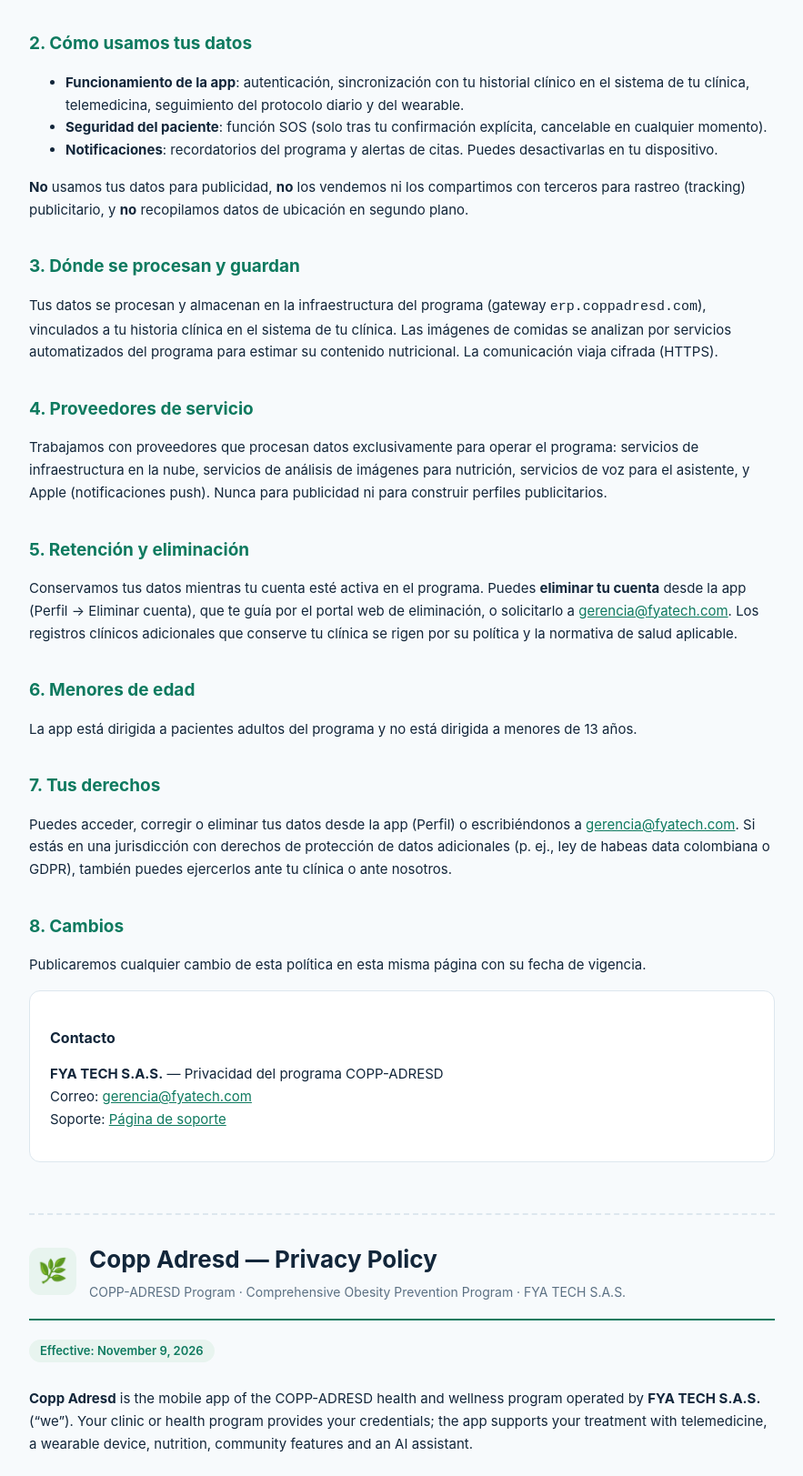
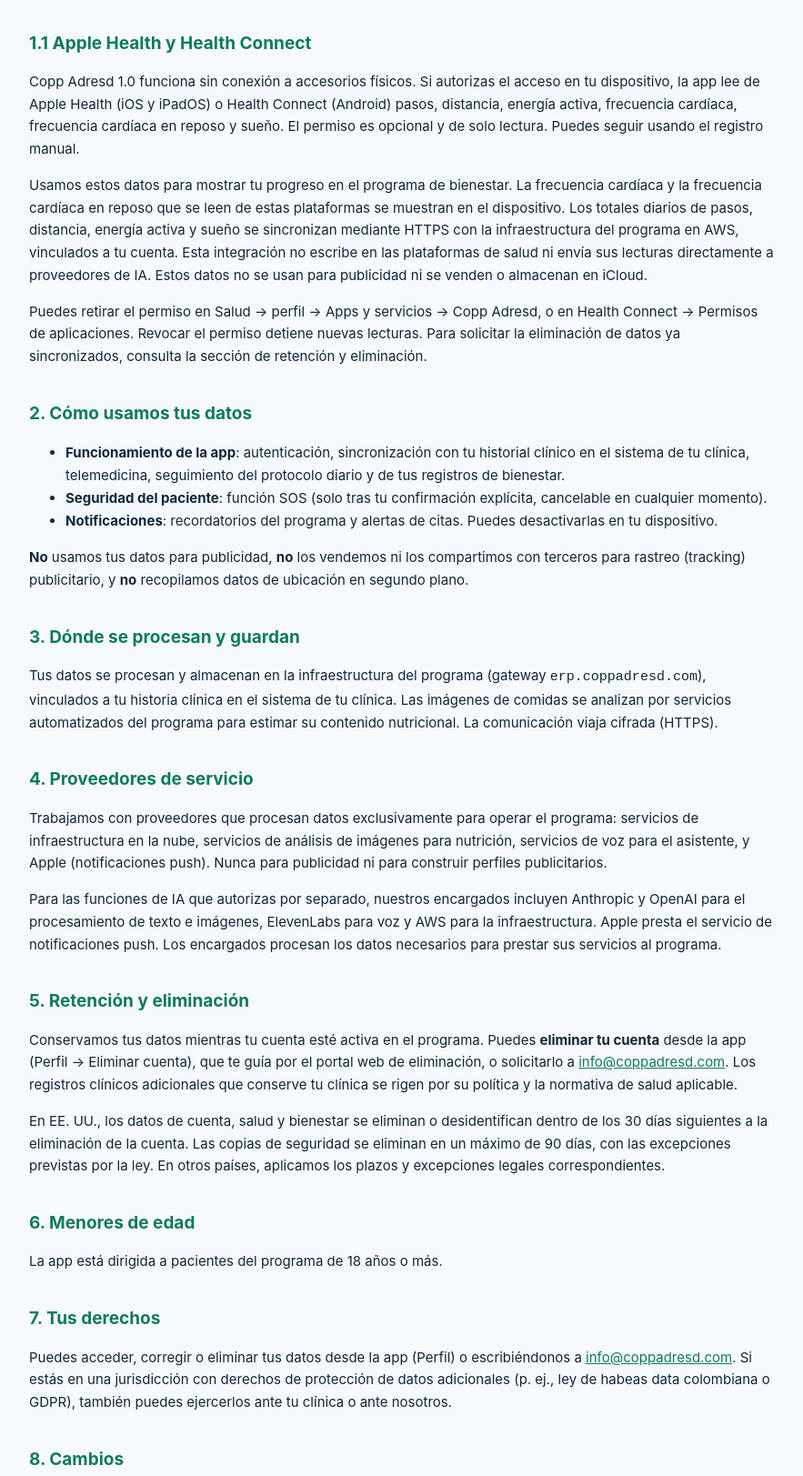
Before and after one commit to diomedescerda/coppadresd-privacy, a plain HTML site: page index.html in a window 1280 px wide. Shown: the part 966-2589 px from the top of the page at 91% size, without its empty margins (198-1081 px from the left). Drawn offline with Linux system fonts and the light colour scheme.

Commit message:
Document read-only Apple Health and Health Connect access

```diff
--- a/index.html
+++ b/index.html
@@ -36,10 +36,10 @@
     <p class="sub">Programa COPP-ADRESD · Comprehensive Obesity Prevention Program · FYA TECH S.A.S.</p>
   </div>
 </header>
-<p class="pill">Vigente desde: 9 de noviembre de 2026</p>
-<p>📄 <a href="privacy-policy-v1.0.pdf"><b>Descargar versión PDF oficial (V 1.0)</b></a></p>
+<p class="pill">Actualizada el 24 de noviembre de 2026</p>
+<p>📄 <a href="privacy-policy-v1.0.pdf"><b>Descargar la política general para EE. UU. (PDF)</b></a></p>
 
-<p><b>Copp Adresd</b> es la aplicación móvil del programa de salud y bienestar COPP-ADRESD, operada por <b>FYA TECH S.A.S.</b> (“nosotros”). Tu clínica o programa de salud te entrega las credenciales de acceso; la app acompaña tu tratamiento con telemedicina, wearable, nutrición, comunidad y un asistente de IA.</p>
+<p><b>Copp Adresd</b> es la aplicación móvil del programa de salud y bienestar COPP-ADRESD, operada por <b>FYA TECH S.A.S.</b> (“nosotros”). Tu clínica o programa de salud te entrega las credenciales de acceso; la app acompaña tu tratamiento con telemedicina, registro de bienestar, nutrición, comunidad y un asistente de IA.</p>
 
 <h2>1. Datos que recopilamos</h2>
 <table>
@@ -52,9 +52,14 @@
   <tr><td><b>Comunicaciones</b></td><td>Mensajes al asistente IA (Antares AI), mensajes dentro de la app</td><td>Brindarte el asistente clínico y la comunicación con tu equipo</td></tr>
 </table>
 
+<h2>1.1 Apple Health y Health Connect</h2>
+<p>Copp Adresd 1.0 funciona sin conexión a accesorios físicos. Si autorizas el acceso en tu dispositivo, la app lee de Apple Health (iOS y iPadOS) o Health Connect (Android) pasos, distancia, energía activa, frecuencia cardíaca, frecuencia cardíaca en reposo y sueño. El permiso es opcional y de solo lectura. Puedes seguir usando el registro manual.</p>
+<p>Usamos estos datos para mostrar tu progreso en el programa de bienestar. La frecuencia cardíaca y la frecuencia cardíaca en reposo que se leen de estas plataformas se muestran en el dispositivo. Los totales diarios de pasos, distancia, energía activa y sueño se sincronizan mediante HTTPS con la infraestructura del programa en AWS, vinculados a tu cuenta. Esta integración no escribe en las plataformas de salud ni envía sus lecturas directamente a proveedores de IA. Estos datos no se usan para publicidad ni se venden o almacenan en iCloud.</p>
+<p>Puedes retirar el permiso en Salud → perfil → Apps y servicios → Copp Adresd, o en Health Connect → Permisos de aplicaciones. Revocar el permiso detiene nuevas lecturas. Para solicitar la eliminación de datos ya sincronizados, consulta la sección de retención y eliminación.</p>
+
 <h2>2. Cómo usamos tus datos</h2>
 <ul>
-  <li><b>Funcionamiento de la app</b>: autenticación, sincronización con tu historial clínico en el sistema de tu clínica, telemedicina, seguimiento del protocolo diario y del wearable.</li>
+  <li><b>Funcionamiento de la app</b>: autenticación, sincronización con tu historial clínico en el sistema de tu clínica, telemedicina, seguimiento del protocolo diario y de tus registros de bienestar.</li>
   <li><b>Seguridad del paciente</b>: función SOS (solo tras tu confirmación explícita, cancelable en cualquier momento).</li>
   <li><b>Notificaciones</b>: recordatorios del programa y alertas de citas. Puedes desactivarlas en tu dispositivo.</li>
 </ul>
@@ -66,14 +71,18 @@
 <h2>4. Proveedores de servicio</h2>
 <p>Trabajamos con proveedores que procesan datos exclusivamente para operar el programa: servicios de infraestructura en la nube, servicios de análisis de imágenes para nutrición, servicios de voz para el asistente, y Apple (notificaciones push). Nunca para publicidad ni para construir perfiles publicitarios.</p>
 
+<p>Para las funciones de IA que autorizas por separado, nuestros encargados incluyen Anthropic y OpenAI para el procesamiento de texto e imágenes, ElevenLabs para voz y AWS para la infraestructura. Apple presta el servicio de notificaciones push. Los encargados procesan los datos necesarios para prestar sus servicios al programa.</p>
+
 <h2>5. Retención y eliminación</h2>
-<p>Conservamos tus datos mientras tu cuenta esté activa en el programa. Puedes <b>eliminar tu cuenta</b> desde la app (Perfil → Eliminar cuenta), que te guía por el portal web de eliminación, o solicitarlo a <a href="mailto:gerencia@fyatech.com">gerencia@fyatech.com</a>. Los registros clínicos adicionales que conserve tu clínica se rigen por su política y la normativa de salud aplicable.</p>
+<p>Conservamos tus datos mientras tu cuenta esté activa en el programa. Puedes <b>eliminar tu cuenta</b> desde la app (Perfil → Eliminar cuenta), que te guía por el portal web de eliminación, o solicitarlo a <a href="mailto:info@coppadresd.com">info@coppadresd.com</a>. Los registros clínicos adicionales que conserve tu clínica se rigen por su política y la normativa de salud aplicable.</p>
+
+<p>En EE. UU., los datos de cuenta, salud y bienestar se eliminan o desidentifican dentro de los 30 días siguientes a la eliminación de la cuenta. Las copias de seguridad se eliminan en un máximo de 90 días, con las excepciones previstas por la ley. En otros países, aplicamos los plazos y excepciones legales correspondientes.</p>
 
 <h2>6. Menores de edad</h2>
-<p>La app está dirigida a pacientes adultos del programa y no está dirigida a menores de 13 años.</p>
+<p>La app está dirigida a pacientes del programa de 18 años o más.</p>
 
 <h2>7. Tus derechos</h2>
-<p>Puedes acceder, corregir o eliminar tus datos desde la app (Perfil) o escribiéndonos a <a href="mailto:gerencia@fyatech.com">gerencia@fyatech.com</a>. Si estás en una jurisdicción con derechos de protección de datos adicionales (p. ej., ley de habeas data colombiana o GDPR), también puedes ejercerlos ante tu clínica o ante nosotros.</p>
+<p>Puedes acceder, corregir o eliminar tus datos desde la app (Perfil) o escribiéndonos a <a href="mailto:info@coppadresd.com">info@coppadresd.com</a>. Si estás en una jurisdicción con derechos de protección de datos adicionales (p. ej., ley de habeas data colombiana o GDPR), también puedes ejercerlos ante tu clínica o ante nosotros.</p>
 
 <h2>8. Cambios</h2>
 <p>Publicaremos cualquier cambio de esta política en esta misma página con su fecha de vigencia.</p>
@@ -81,7 +90,9 @@
 <div class="card">
 <h3>Contacto</h3>
 <p><b>FYA TECH S.A.S.</b> — Privacidad del programa COPP-ADRESD<br>
-Correo: <a href="mailto:gerencia@fyatech.com">gerencia@fyatech.com</a><br>
+NIT 901708888-1<br>
+Domicilio registrado: Carrera 57 # 99 A - 65, Oficina 1303, Torres del Atlántico, Barranquilla, Colombia<br>
+Correo: <a href="mailto:info@coppadresd.com">info@coppadresd.com</a><br>
 Soporte: <a href="support.html">Página de soporte</a></p>
 </div>
 
@@ -94,9 +105,9 @@ Soporte: <a href="support.html">Página de soporte</a></p>
     <p class="sub">COPP-ADRESD Program · Comprehensive Obesity Prevention Program · FYA TECH S.A.S.</p>
   </div>
 </header>
-<p class="pill">Effective: November 9, 2026</p>
+<p class="pill">Updated November 24, 2026</p>
 
-<p><b>Copp Adresd</b> is the mobile app of the COPP-ADRESD health and wellness program operated by <b>FYA TECH S.A.S.</b> (“we”). Your clinic or health program provides your credentials; the app supports your treatment with telemedicine, a wearable device, nutrition, community features and an AI assistant.</p>
+<p><b>Copp Adresd</b> is the mobile app of the COPP-ADRESD health and wellness program operated by <b>FYA TECH S.A.S.</b> (“we”). Your clinic or health program provides your credentials; the app supports your treatment with telemedicine, wellness logging, nutrition, community features and an AI assistant.</p>
 
 <h2>1. Data we collect</h2>
 <table>
@@ -109,9 +120,14 @@ Soporte: <a href="support.html">Página de soporte</a></p>
   <tr><td><b>Communications</b></td><td>Messages to the AI assistant (Antares AI), in-app messages</td><td>Providing the clinical assistant and communication with your care team</td></tr>
 </table>
 
+<h2>1.1 Apple Health and Health Connect</h2>
+<p>Copp Adresd 1.0 works without connecting to physical accessories. If you grant permission on your device, the app reads steps, distance, active energy, heart rate, resting heart rate, and sleep from Apple Health (iOS and iPadOS) or Health Connect (Android). Access is optional and read-only. You can continue to log data manually.</p>
+<p>We use this data to show your progress in the wellness program. Heart rate and resting heart rate read from these platforms are displayed on your device. Daily totals for steps, distance, active energy, and sleep are synced over HTTPS to the program's AWS infrastructure and linked to your account. This integration does not write to health platforms or send readings directly to AI providers. We do not use this data for advertising, sell it, or store it in iCloud.</p>
+<p>You can revoke access in Health → profile → Apps and Services → Copp Adresd, or in Health Connect → App permissions. Revocation stops new reads. To request deletion of data already synced, see the retention and deletion section.</p>
+
 <h2>2. How we use your data</h2>
 <ul>
-  <li><b>App functionality</b>: authentication, sync with your clinical record in your clinic’s system, telemedicine, daily protocol and wearable tracking.</li>
+  <li><b>App functionality</b>: authentication, sync with your clinical record in your clinic’s system, telemedicine, daily protocol and wellness tracking.</li>
   <li><b>Patient safety</b>: SOS feature (only after your explicit confirmation; cancellable at any time).</li>
   <li><b>Notifications</b>: program reminders and appointment alerts. You can disable them on your device.</li>
 </ul>
@@ -123,14 +139,18 @@ Soporte: <a href="support.html">Página de soporte</a></p>
 <h2>4. Service providers</h2>
 <p>We work with providers that process data solely to operate the program: cloud infrastructure, image-analysis services for nutrition, voice services for the assistant, and Apple (push notifications). Never for advertising or ad profiling.</p>
 
+<p>For separately authorized AI features, our service providers include Anthropic and OpenAI for text and image processing, ElevenLabs for voice, and AWS for infrastructure. Apple provides push notifications. Service providers process the data needed to perform their services for the program.</p>
+
 <h2>5. Retention and deletion</h2>
-<p>We keep your data while your program account is active. You can <b>delete your account</b> from the app (Profile → Delete account), which guides you to the web deletion portal, or request it at <a href="mailto:gerencia@fyatech.com">gerencia@fyatech.com</a>. Additional clinical records held by your clinic follow its policy and applicable health regulations.</p>
+<p>We keep your data while your program account is active. You can <b>delete your account</b> from the app (Profile → Delete account), which guides you to the web deletion portal, or request it at <a href="mailto:info@coppadresd.com">info@coppadresd.com</a>. Additional clinical records held by your clinic follow its policy and applicable health regulations.</p>
+
+<p>In the U.S., account, health, and wellness data is deleted or de-identified within 30 days of account deletion. Backup copies are deleted within a maximum of 90 days, subject to legal exceptions. In other countries, we follow applicable retention periods and statutory exceptions.</p>
 
 <h2>6. Children</h2>
-<p>The app is intended for adult patients of the program and is not directed to children under 13.</p>
+<p>The app is intended for program participants aged 18 and older.</p>
 
 <h2>7. Your rights</h2>
-<p>You can access, correct or delete your data from the app (Profile) or by writing to <a href="mailto:gerencia@fyatech.com">gerencia@fyatech.com</a>. If your jurisdiction grants additional data-protection rights (e.g., Colombian habeas data or GDPR), you may also exercise them with your clinic or with us.</p>
+<p>You can access, correct or delete your data from the app (Profile) or by writing to <a href="mailto:info@coppadresd.com">info@coppadresd.com</a>. If your jurisdiction grants additional data-protection rights (e.g., Colombian habeas data or GDPR), you may also exercise them with your clinic or with us.</p>
 
 <h2>8. Changes</h2>
 <p>We will publish any change to this policy on this page with its effective date.</p>
@@ -138,7 +158,9 @@ Soporte: <a href="support.html">Página de soporte</a></p>
 <div class="card">
 <h3>Contact</h3>
 <p><b>FYA TECH S.A.S.</b> — COPP-ADRESD Program Privacy<br>
-Email: <a href="mailto:gerencia@fyatech.com">gerencia@fyatech.com</a><br>
+Colombian tax ID (NIT) 901708888-1<br>
+Registered office: Carrera 57 # 99 A - 65, Office 1303, Torres del Atlántico, Barranquilla, Colombia<br>
+Email: <a href="mailto:info@coppadresd.com">info@coppadresd.com</a><br>
 Support: <a href="support.html">Support page</a></p>
 </div>
 </div>
```
